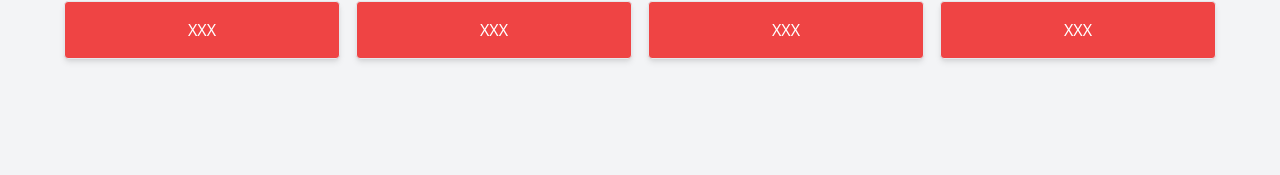
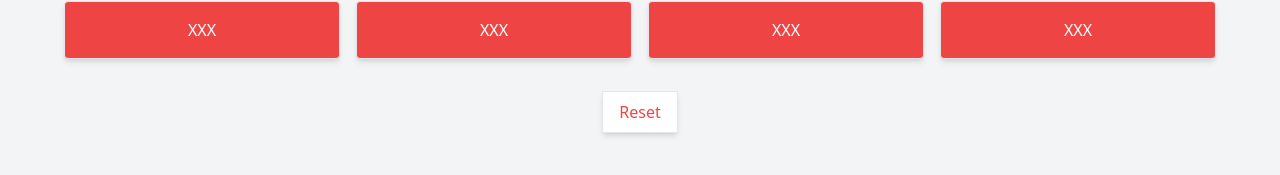
Before and after one commit to pontakornth/matching-card, a Vue app: page / in a window 1280 px wide. Shown: the part 333-508 px from the top of the page. Built offline with nearby package versions, Linux system fonts and the light colour scheme.

Commit message:
fix: Duplicate key

```diff
--- a/src/App.vue
+++ b/src/App.vue
@@ -4,12 +4,13 @@
 <card
   @choose="openCard"
   v-for="name, i in names"
-  :key="name"
+  :key="i"
   :isOpen="choosedCards.includes(i)"
   :isRevealed="revealedCards.includes(name)"
   :index="i"
   :text="name" />
 </div>
+<button @click="resetGame" class="px-4 py-2 mx-auto block border shadow-md text-red-500 bg-white">Reset</button>
 </template>
 
 <script lang="ts">
@@ -22,12 +23,13 @@ export default defineComponent({
     Card
   },
   setup() {
-    const { names, openCard, choosedCards, revealedCards } = useMemoryCard()
+    const { names, openCard, choosedCards, revealedCards, resetGame } = useMemoryCard()
     return {
       names,
       openCard,
       choosedCards,
       revealedCards,
+      resetGame,
     }
   }
 })
```
